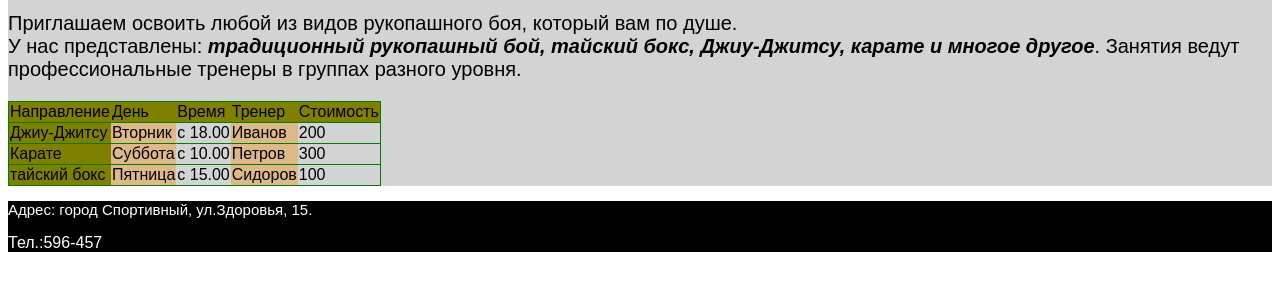
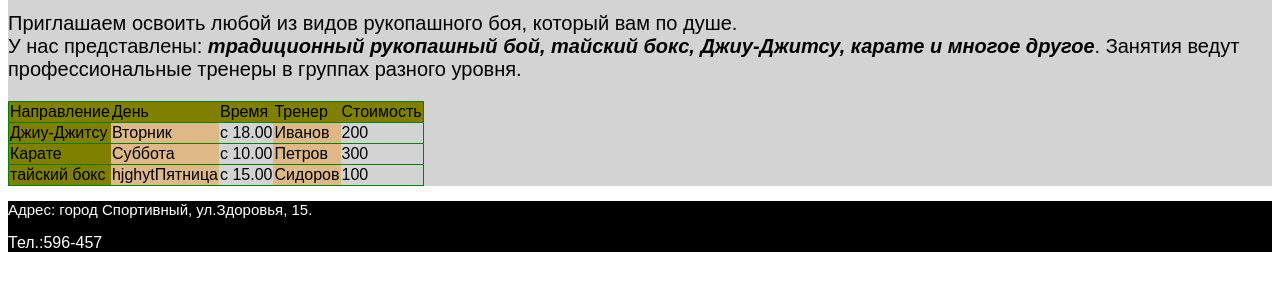
Before and after one commit to olgakurmakaeva/u1, a plain HTML site: page index.html in a window 1280 px wide. Shown: the part 197-488 px from the top of the page. Drawn offline with Linux system fonts and the light colour scheme.

Commit message:
Update index.html

```diff
--- a/index.html
+++ b/index.html
@@ -34,7 +34,7 @@
         </tr>
         <tr style="border:1px solid green">
             <td style="background-color:Olive;">тайский бокс</td>
-            <td style="background-color:burlywood">Пятница</td>
+            <td style="background-color:burlywood"> hjghytПятница</td>
             <td>с 15.00</td>
             <td style="background-color:burlywood">Сидоров</td>
             <td>100</td>
```
